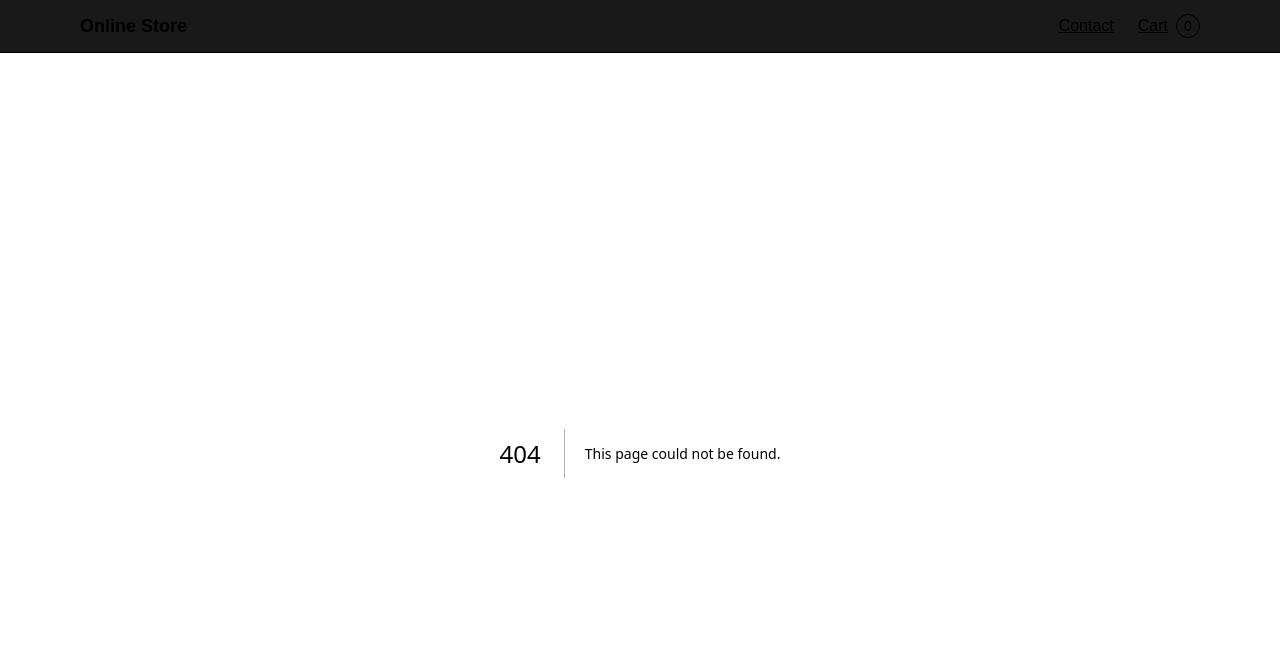
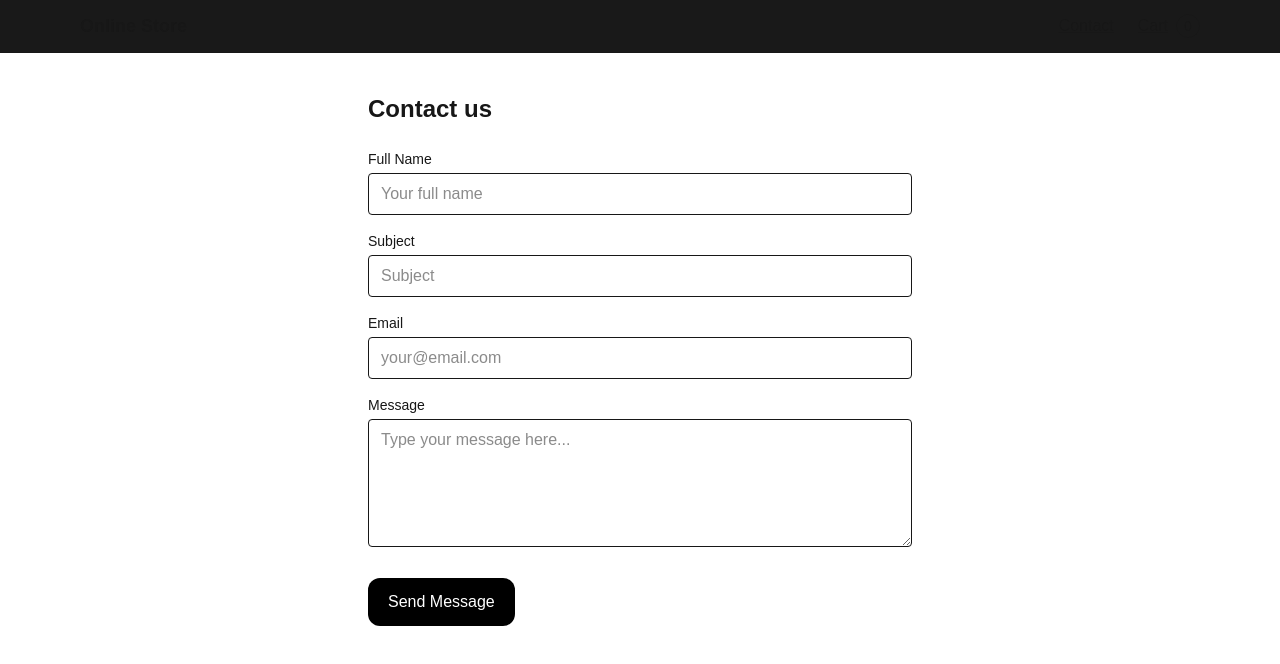
Before and after one commit to NoroffFEU/jsfw-2025-v1-stein-jsframeworks, a Next.js app in the folder online-store/online-store-next/: page /contact in a window 1280 px wide. Before the commit this address had no page. Shown: the top 664 px of the page. Built offline with nearby package versions, Linux system fonts and the light colour scheme.

Commit message:
Finished checkout success page and contact form page.

```diff
--- a/online-store/online-store-next/package.json
+++ b/online-store/online-store-next/package.json
@@ -9,10 +9,13 @@
     "lint": "eslint"
   },
   "dependencies": {
+    "@hookform/resolvers": "^5.2.1",
     "next": "15.5.0",
     "react": "19.1.0",
     "react-dom": "19.1.0",
+    "react-hook-form": "^7.62.0",
     "sonner": "^2.0.7",
+    "zod": "^4.1.5",
     "zustand": "^5.0.8"
   },
   "devDependencies": {
--- /dev/null
+++ b/online-store/online-store-next/src/app/checkout/success/page.tsx
@@ -0,0 +1,38 @@
+
+"use client";
+import { useEffect } from "react";
+import Link from "next/link";
+import { useCart } from "@/store/cart";
+import { toast } from "sonner";
+
+export default function successPage() {
+    const clear = useCart((s) => s.clear);
+
+    useEffect(() => {
+        clear();
+        toast.success("Checkout successful! Cart is cleared.");
+
+    }, [clear]);
+
+    return (
+        <main className="mx-auto max-w-3xl px-4 py-16 text-center">
+             <h1 className="mb-2 text-3xl font-bold">Thanks for the order!</h1>
+        <p className="opacity-80">
+        Order confirmed. You will recieve an email confirmation shortly.
+        </p>
+
+      <div className="mt-8 flex items-center justify-center gap-3">
+        <Link href="/" className="rounded-xl border px-5 py-3 hover:bg-neutral-50">
+          Continue shopping
+        </Link>
+        <Link
+          href="/cart"
+          className="rounded-xl bg-black px-5 py-3 text-white hover:bg-neutral-800"
+        >
+          View Cart
+        </Link>
+      </div>
+
+        </main>
+    )
+}
--- /dev/null
+++ b/online-store/online-store-next/src/app/contact/page.tsx
@@ -0,0 +1,104 @@
+"use client";
+
+import { useForm } from "react-hook-form";
+import { z } from "zod";
+import { zodResolver } from "@hookform/resolvers/zod";
+import { toast } from "sonner";
+
+const ContactSchema = z.object({
+    fullName: z.string().min(3, "Full name must be at least 3 characters"),
+    subject: z.string().min(3, "Subject must be at least 3 characters"),
+    email: z.string().email("Please enter a valid email address"),
+    message: z.string().min(10, "Message must be at least 10 characters"),
+});
+
+type ContactForm = z.infer<typeof ContactSchema>;
+
+export default function ContactPage() {
+    const {
+        register,
+        handleSubmit,
+        formState: { errors, isSubmitting },
+        reset,
+    } = useForm<ContactForm>({
+        resolver: zodResolver(ContactSchema),
+        mode: "onTouched",
+    });
+
+    const onSubmit = async (data: ContactForm) => {
+        try {
+            await new Promise((r) => setTimeout(r, 500));
+            toast.success("Message sent, we will get back to you soon!");
+            reset();
+        } catch (error) {
+            toast.error("Something went wrong, please try again later.");
+        }
+    };
+
+    return (
+        <main className="mx-auto max-w-xl px-4 py-10">
+      <h1 className="mb-6 text-2xl font-bold">Contact us</h1>
+
+      <form onSubmit={handleSubmit(onSubmit)} className="space-y-4">
+        <div>
+          <label className="mb-1 block text-sm font-medium">Full Name</label>
+          <input
+            className="w-full rounded border px-3 py-2"
+            placeholder="Your full name"
+            {...register("fullName")}
+          />
+          {errors.fullName && (
+            <p className="mt-1 text-sm text-rose-600">{errors.fullName.message}</p>
+          )}
+        </div>
+
+        <div>
+          <label className="mb-1 block text-sm font-medium">Subject</label>
+          <input
+            className="w-full rounded border px-3 py-2"
+            placeholder="Subject"
+            {...register("subject")}
+          />
+          {errors.subject && (
+            <p className="mt-1 text-sm text-rose-600">{errors.subject.message}</p>
+          )}
+        </div>
+
+        <div>
+          <label className="mb-1 block text-sm font-medium">Email</label>
+          <input
+            className="w-full rounded border px-3 py-2"
+            placeholder="your@email.com"
+            type="email"
+            {...register("email")}
+          />
+          {errors.email && (
+            <p className="mt-1 text-sm text-rose-600">{errors.email.message}</p>
+          )}
+        </div>
+
+        <div>
+          <label className="mb-1 block text-sm font-medium">Message</label>
+          <textarea
+            className="h-32 w-full rounded border px-3 py-2"
+            placeholder="Type your message here..."
+            {...register("message")}
+          />
+          {errors.message && (
+            <p className="mt-1 text-sm text-rose-600">{errors.message.message}</p>
+          )}
+        </div>
+
+        <div className="pt-2">
+          <button
+            type="submit"
+            disabled={isSubmitting}
+            className="rounded-xl bg-black px-5 py-3 text-white disabled:opacity-60"
+          >
+            {isSubmitting ? "Sending..." : "Send Message"}
+          </button>
+        </div>
+      </form>
+    </main>
+  );
+}
```
Also changed, not shown: 1 other file (tests, documents, lock files or other folders).
